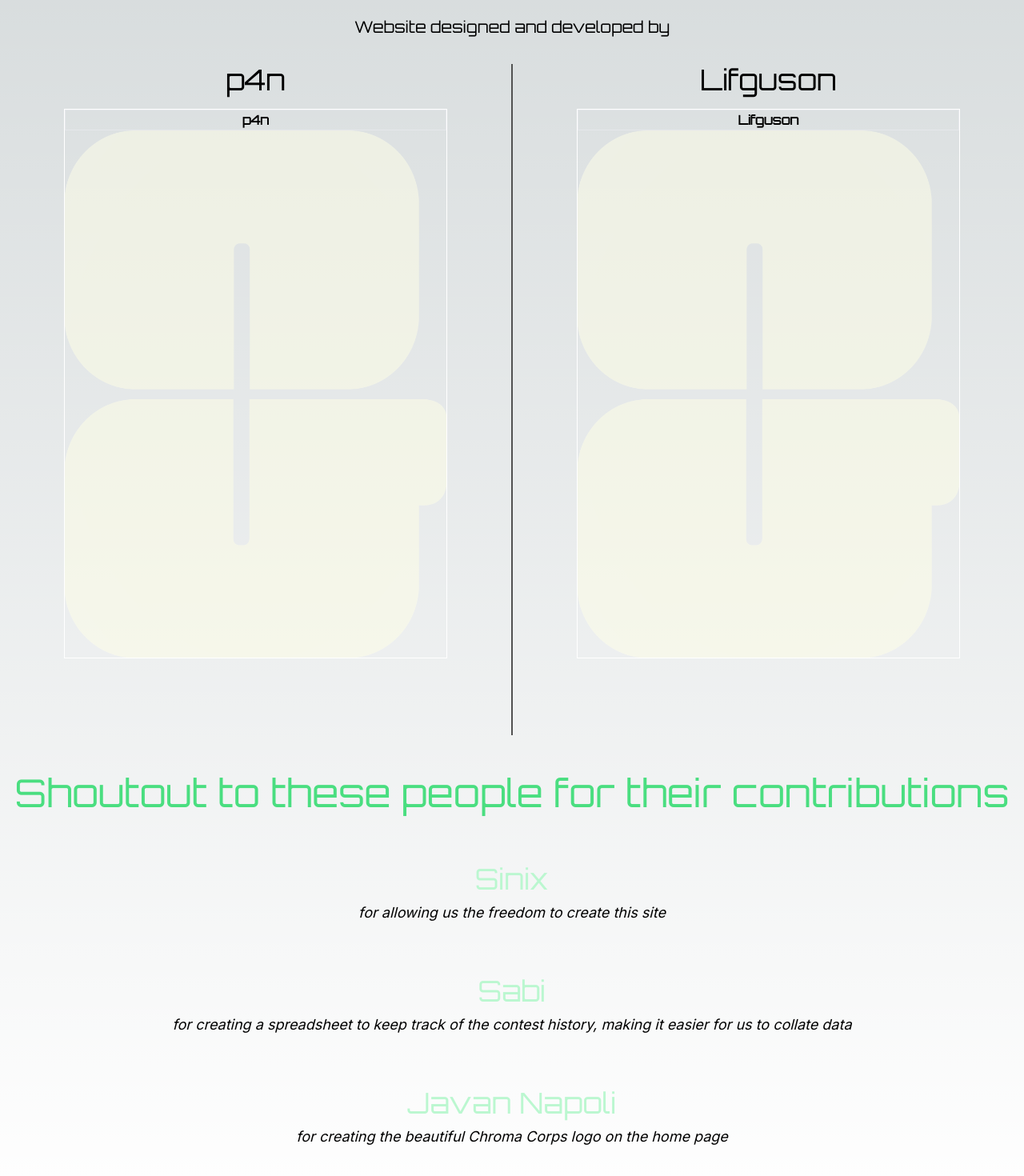
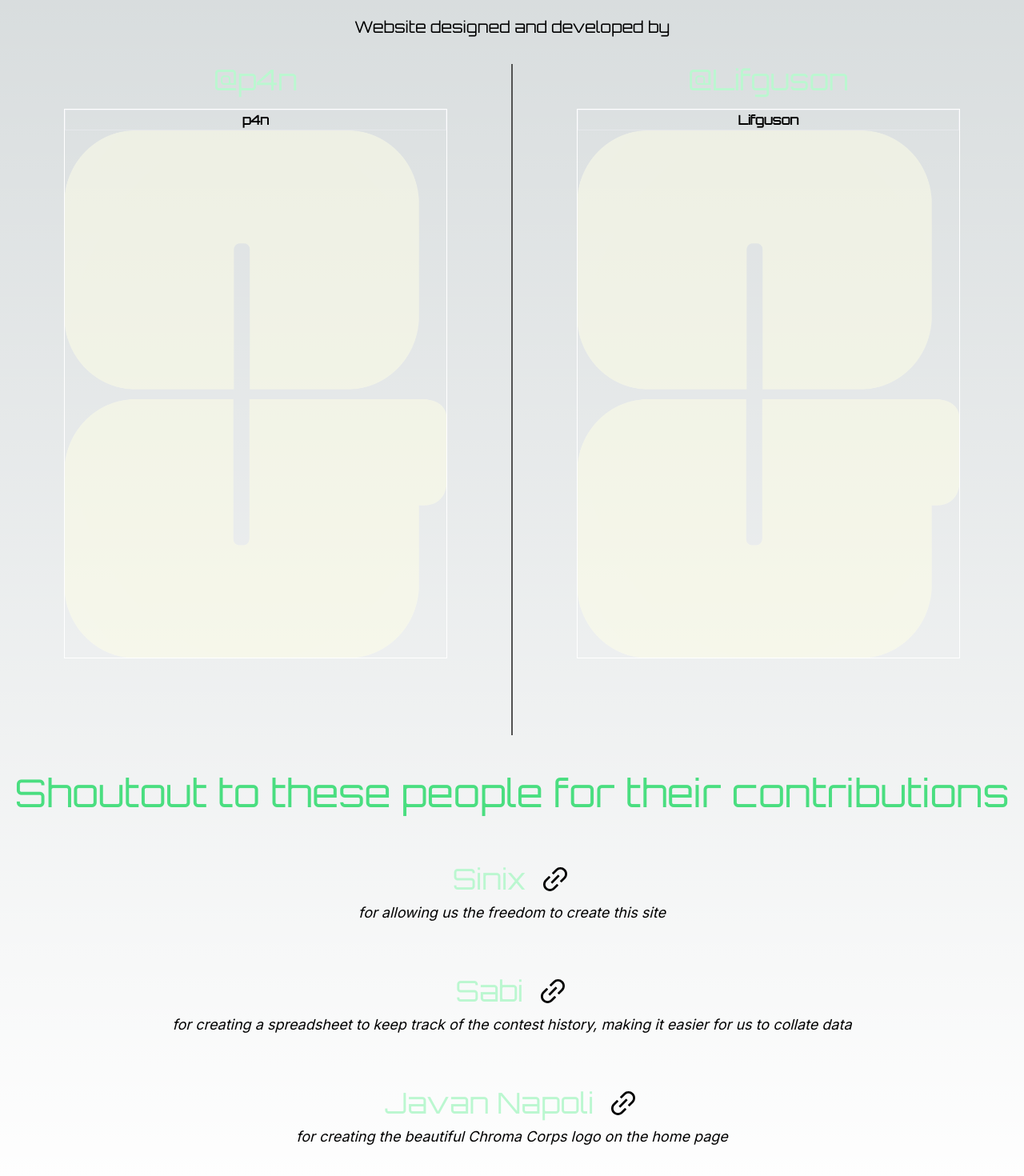
Before and after one commit to p4nthera115/chroma-corps-2.0, a Next.js app: page /credits in a window 1280 px wide. Shown: the part 100-1570 px from the top of the page at 80% size. Built offline with nearby package versions, Linux system fonts and the light colour scheme.

Commit message:
made code more concise + minor style improvements;

```diff
--- a/app/credits/CreditsClient.tsx
+++ b/app/credits/CreditsClient.tsx
@@ -1,8 +1,30 @@
 "use client";
+import Link from "next/link";
 import { useState } from "react";
+import { AiOutlineLink } from "react-icons/ai";
 
 const CreditsClient = () => {
   const [hover, setHover] = useState(false);
+
+  const contributors = [
+    {
+      name: "Sinix",
+      description: "for allowing us the freedom to create this site",
+      link: "https://www.instagram.com/sinixdesign/",
+    },
+    {
+      name: "Sabi",
+      description:
+        "for creating a spreadsheet to keep track of the contest history, making it easier for us to collate data",
+      link: "https://www.instagram.com/awfullysabi/",
+    },
+    {
+      name: "Javan Napoli",
+      description:
+        "for creating the beautiful Chroma Corps logo on the home page",
+      link: "https://www.instagram.com/_jnart_/",
+    },
+  ];
 
   return (
     <section id="credits">
@@ -25,10 +47,14 @@ const CreditsClient = () => {
             id="left-side"
             className="flex flex-col w-[50%] text-center border-r-[1px] border-neutral-600 pb-24"
           >
-            <h2 className=" font-cyber lg:text-4xl md:text-3xl text-2xl mb-4">
-              p4n
-            </h2>
+            <a
+              className=" font-cyber lg:text-4xl md:text-3xl text-2xl mb-4 mx-auto text-green-200 hover:scale-[110%] transition"
+              href="https://twitter.com/p4nthera_"
+            >
+              @p4n
+            </a>
             <div className="mx-auto w-[75%]">
+              <Link href="https://twitter.com/p4nthera_">
                 <div
                   onMouseEnter={() => setHover(true)}
                   onMouseLeave={() => setHover(false)}
@@ -67,16 +93,21 @@ const CreditsClient = () => {
               "
                   />
                 </div>
+              </Link>
             </div>
           </div>
           <div
             id="right-side"
             className="flex flex-col w-[50%] text-center border-l-[1px] border-neutral-600 pb-24"
           >
-            <h2 className="font-cyber lg:text-4xl md:text-3xl text-2xl mb-4">
-              Lifguson
-            </h2>
+            <a
+              className="font-cyber lg:text-4xl md:text-3xl text-2xl mb-4 mx-auto text-green-200 hover:scale-[110%] transition"
+              href="https://twitter.com/lifguson1"
+            >
+              @Lifguson
+            </a>
             <div className="mx-auto w-[75%]">
+              <Link href="https://twitter.com/lifguson1">
                 <div
                   onMouseEnter={() => setHover(true)}
                   onMouseLeave={() => setHover(false)}
@@ -115,6 +146,7 @@ const CreditsClient = () => {
               "
                   />
                 </div>
+              </Link>
             </div>
           </div>
         </div>
@@ -124,40 +156,24 @@ const CreditsClient = () => {
           </h2>
           <div className="flex flex-col text-center py-8">
             <ul className="flex flex-col gap-16 mt-8 md:px-4 px-8">
+              {contributors.map((contributor) => (
                 <li className="flex flex-col gap-2">
+                  <div className="flex flex-row justify-center mx-auto gap-4 hover:scale-[110%] transition">
                     <a
-                  href="https://www.instagram.com/sinixdesign/"
-                  className="font-cyber text-3xl sm:text-3xl md:text-4xl text-green-200 hover:scale-125 transition max-w-fit mx-auto"
+                      className="font-cyber text-3xl sm:text-3xl md:text-4xl text-green-200 max-w-fit mx-auto"
+                      href={contributor.link}
                     >
-                  Sinix
+                      {contributor.name}
                     </a>{" "}
+                    <a href={contributor.link} className="hover:cursor-pointer">
+                      <AiOutlineLink size={40} />
+                    </a>
+                  </div>
                   <p className=" italic md:text-lg">
-                  for allowing us the freedom to create this site
+                    {contributor.description}
                   </p>
                 </li>
-              <li className="flex flex-col gap-2">
-                <a
-                  href="https://www.instagram.com/awfullysabi/"
-                  className="font-cyber text-3xl sm:text-3xl md:text-4xl text-green-200 hover:scale-125 transition max-w-fit mx-auto"
-                >
-                  Sabi
-                </a>{" "}
-                <p className=" italic md:text-lg">
-                  for creating a spreadsheet to keep track of the contest
-                  history, making it easier for us to collate data
-                </p>
-              </li>
-              <li className="flex flex-col gap-2">
-                <a
-                  href="https://www.instagram.com/_jnart_/"
-                  className="font-cyber text-3xl sm:text-3xl md:text-4xl text-green-200 hover:scale-125 transition max-w-fit mx-auto"
-                >
-                  Javan Napoli
-                </a>{" "}
-                <p className=" italic md:text-lg">
-                  for creating the beautiful Chroma Corps logo on the home page
-                </p>
-              </li>
+              ))}
             </ul>
           </div>
         </div>
```
Lines whose indentation alone changed are shown as unchanged.
